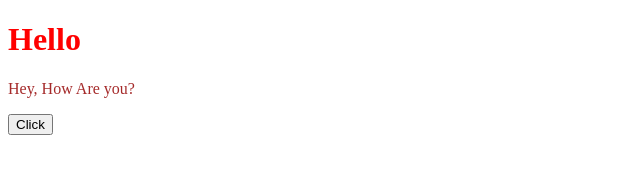
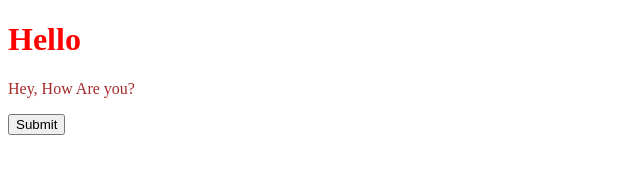
Before and after one commit to Dhiran068/Demo, a plain HTML site: page index.html in a window 1280 px wide. Shown: the full height of the page, 0-640 px from the left. Drawn offline with Linux system fonts and the light colour scheme.

Commit message:
Update index.html
Change

```diff
--- a/index.html
+++ b/index.html
@@ -9,6 +9,6 @@
 <body>
     <h1>Hello</h1>
     <p>Hey, How Are you?</p>
-    <button>Click</button>
+    <button>Submit</button>
 </body>
 </html>
```
